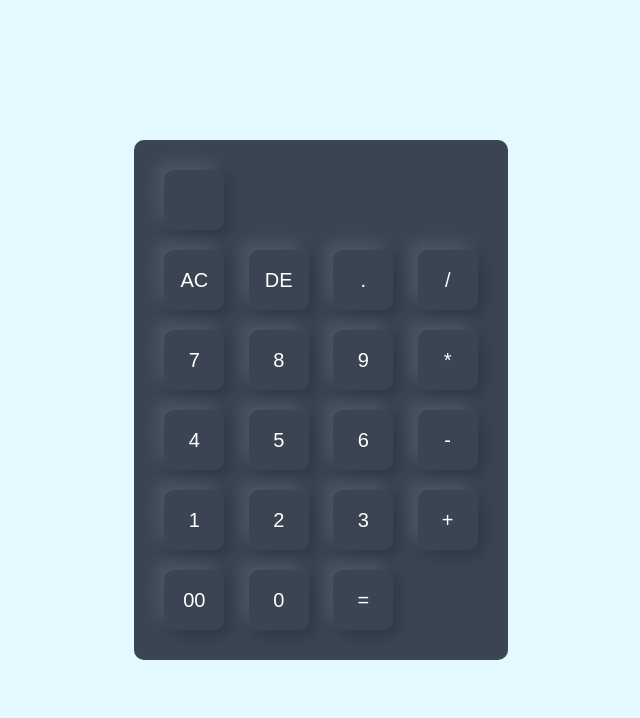
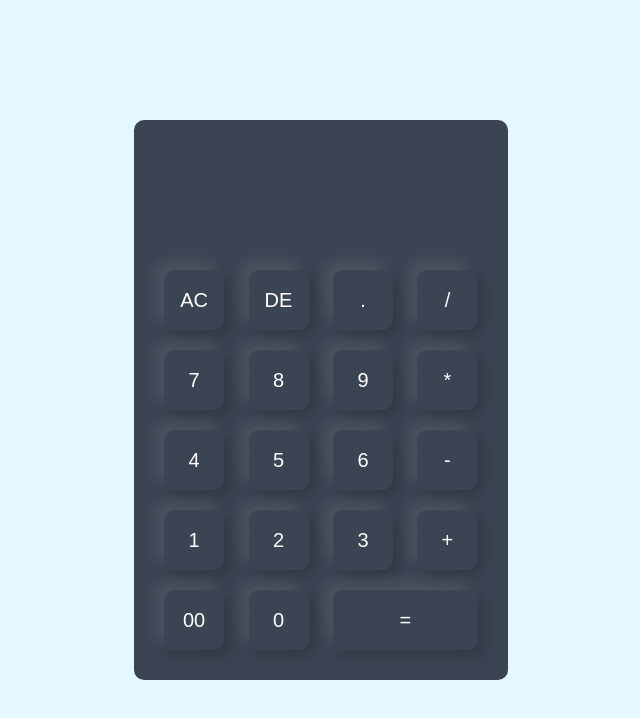
Before and after one commit to Malachi9311/js_calculator, a plain HTML site: page index.html in a window 1280 px wide. Shown: the whole page, without its empty margins (319-959 px from the left). Drawn offline with Linux system fonts and the light colour scheme.

Commit message:
input buttons

```diff
--- a/index.html
+++ b/index.html
@@ -40,7 +40,7 @@
           <div>
             <input type="button" value="00" />
             <input type="button" value="0" />
-            <input type="button" value="=" />
+            <input type="button" value="=" class="equal" />
           </div>
         </form>
       </div>
--- a/style.css
+++ b/style.css
@@ -33,3 +33,20 @@
     cursor: pointer;
     margin: 10px;
 }
+
+form .display {
+    display: flex;
+    justify-content: flex-end;
+    margin: 20px 0;
+}
+
+form .display input {
+    text-align: right;
+    flex: 1;
+    font-size: 45px;
+    box-shadow: none;
+}
+
+form input.equal {
+    width: 145px;
+}
```
